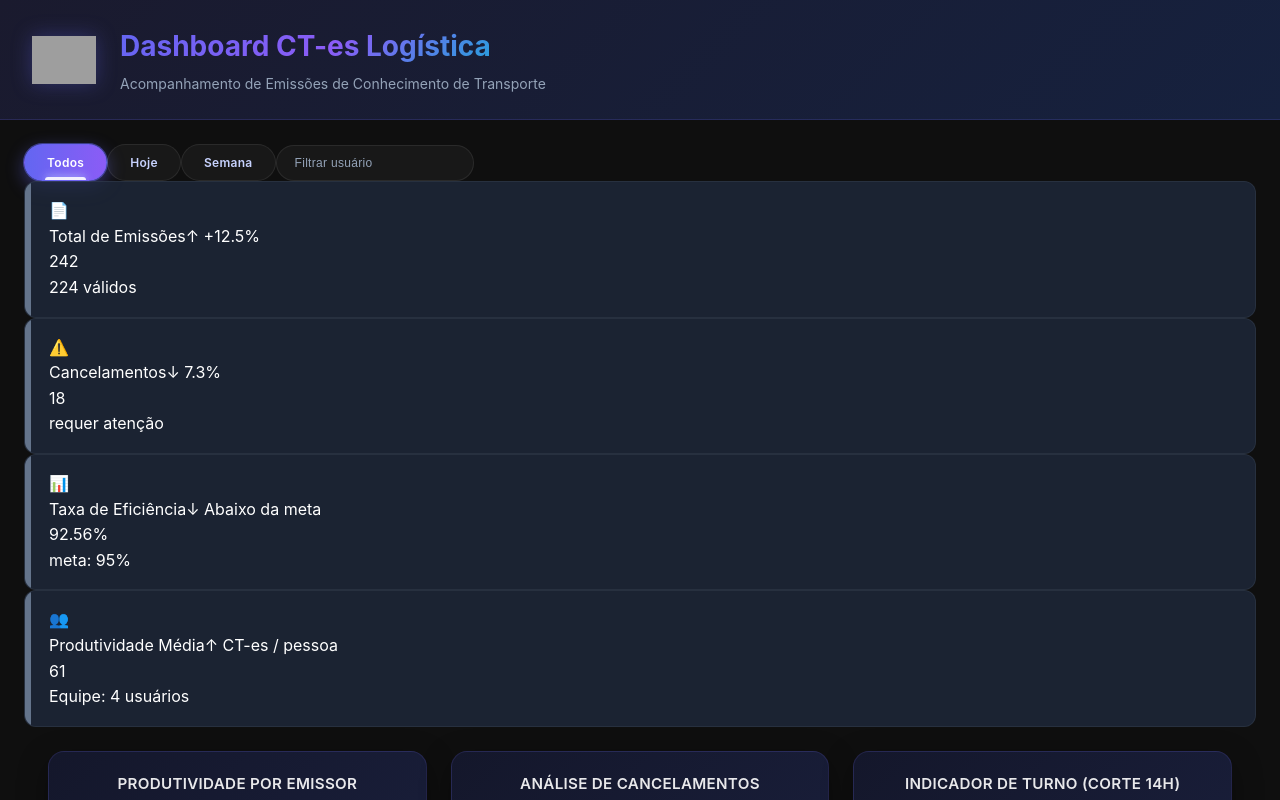
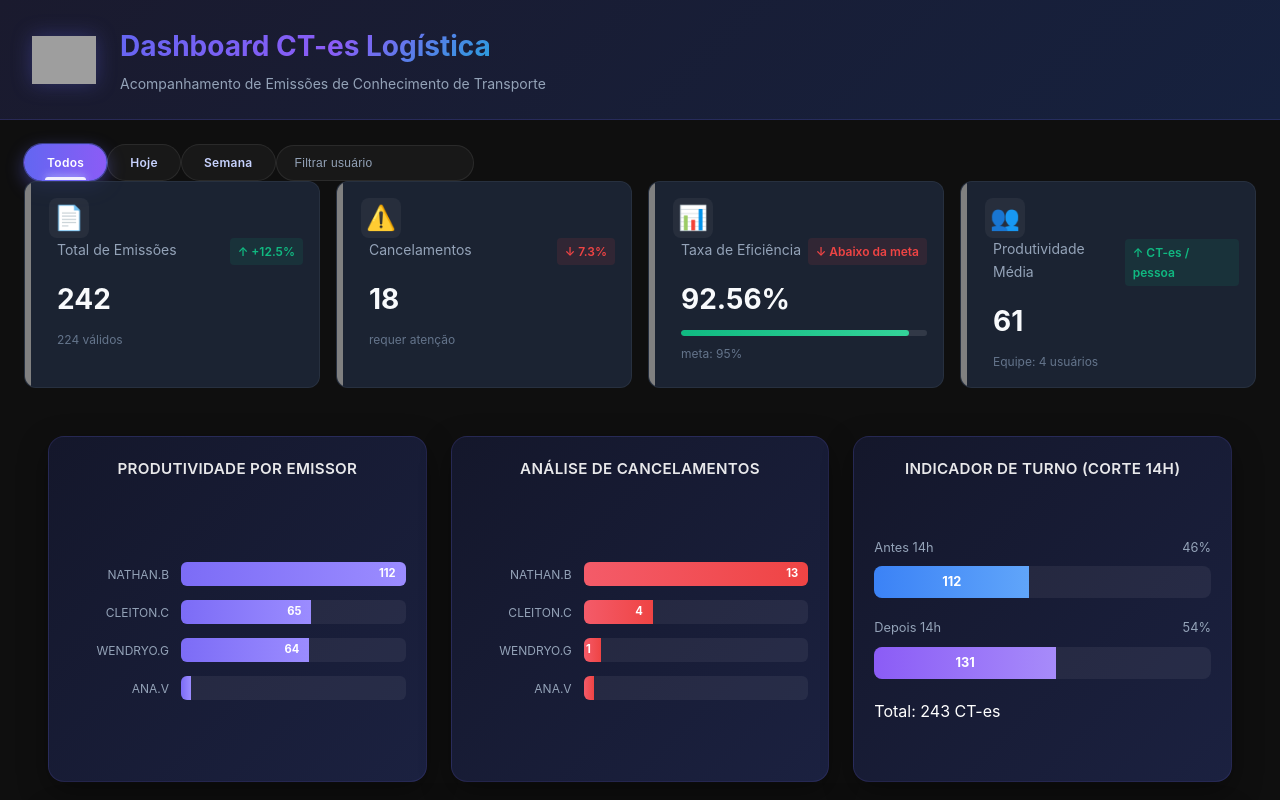
Before and after one commit to nathanbarretosilveira-dev/dash, a React (Vite) app: page / in a window 1280 px wide. Shown: the top 800 px of the page. Built offline with nearby package versions, Linux system fonts and the light colour scheme; grey boxes are pictures that could not be loaded.

Commit message:
Update kpis.css

```diff
--- a/src/components/kpis.css
+++ b/src/components/kpis.css
@@ -1,74 +1,174 @@
-/* ... (mantenha o .kpis-container e .kpi-card como estão) ... */
+.kpis-container {
+  display: grid;
+  grid-template-columns: repeat(4, 1fr);
+  gap: 1rem;
+  margin-bottom: 1.5rem;
+}
+
+.kpis-loading {
+  text-align: center;
+  padding: 2rem;
+  color: #94a3b8;
+}
 
 .kpi-card {
   background: rgba(30, 41, 59, 0.8);
   border-radius: 12px;
-  padding: 1rem 1rem 1rem 1.5rem;
+  padding: 1rem 1rem 1rem 1.5rem; /* espaço para a barra lateral */
   border: 1px solid rgba(148, 163, 184, 0.1);
   transition: all 0.3s ease;
   position: relative;
   overflow: hidden;
 }
 
-/* Barra lateral - Ajuste de seletor para garantir a aplicação da cor */
+/* Barra lateral colorida */
 .kpi-card::before {
   content: '';
   position: absolute;
   left: 0;
   top: 0;
   bottom: 0;
-  width: 6px;
+  width: 6px; /* largura da barra */
   border-radius: 12px 0 0 12px;
-  z-index: 1;
-  background: #64748b; /* Cinza neutro apenas como fallback real */
-  transition: all 0.5s ease;
+  z-index: 1; /* garante que fique visível sobre o fundo */
+  background: gray; /* fallback caso a cor não seja aplicada */
+  transition: background 0.5s ease, background-size 0.5s ease;
 }
 
-/*
-   AJUSTE AQUI: Unimos .kpi-card com a classe de cor.
-   Certifique-se de que no HTML o elemento tenha as duas classes:
-   class="kpi-card kpi-purple"
-*/
-
-.kpi-card.kpi-purple::before {
-  background: linear-gradient(to bottom, #6366f1, #8b5cf6) !important;
+/* Cores específicas iniciais da barra */
+.kpi-purple::before {
+  background: linear-gradient(to bottom, #6366f1, #8b5cf6);
+  background-size: 100% 100%;
+}
+.kpi-red::before {
+  background: linear-gradient(to bottom, #ef4444, #f97316);
+  background-size: 100% 100%;
+}
+.kpi-green::before {
+  background: linear-gradient(to bottom, #10b981, #34d399);
+  background-size: 100% 100%;
+}
+.kpi-orange::before {
+  background: linear-gradient(to bottom, #f59e0b, #fbbf24);
+  background-size: 100% 100%;
 }
 
-.kpi-card.kpi-red::before {
-  background: linear-gradient(to bottom, #ef4444, #f97316) !important;
+/* Efeito hover do card */
+.kpi-card:hover {
+  transform: translateY(-2px);
+  box-shadow: 0 8px 24px rgba(0, 0, 0, 0.3);
 }
 
-.kpi-card.kpi-green::before {
-  background: linear-gradient(to bottom, #10b981, #34d399) !important;
+/* Gradiente animado ao passar o mouse */
+.kpi-card.kpi-purple:hover::before {
+  background: linear-gradient(to bottom, #6366f1, #8b5cf6, #a78bfa, #6366f1);
+  background-size: 100% 400%;
+  animation: slideGradient 3s linear infinite;
 }
-
-.kpi-card.kpi-orange::before {
-  background: linear-gradient(to bottom, #f59e0b, #fbbf24) !important;
+.kpi-card.kpi-red:hover::before {
+  background: linear-gradient(to bottom, #ef4444, #f97316, #fca5a5, #ef4444);
+  background-size: 100% 400%;
+  animation: slideGradient 3s linear infinite;
 }
-
-/* Efeito hover com gradiente animado */
-.kpi-card.kpi-purple:hover::before {
-  background: linear-gradient(to bottom, #6366f1, #8b5cf6, #a78bfa, #6366f1) !important;
-  background-size: 100% 400% !important;
+.kpi-card.kpi-green:hover::before {
+  background: linear-gradient(to bottom, #10b981, #34d399, #6ee7b7, #10b981);
+  background-size: 100% 400%;
+  animation: slideGradient 3s linear infinite;
+}
+.kpi-card.kpi-orange:hover::before {
+  background: linear-gradient(to bottom, #f59e0b, #fbbf24, #fde68a, #f59e0b);
+  background-size: 100% 400%;
   animation: slideGradient 3s linear infinite;
 }
 
-.kpi-card.kpi-red:hover::before {
-  background: linear-gradient(to bottom, #ef4444, #f97316, #fca5a5, #ef4444) !important;
-  background-size: 100% 400% !important;
-  animation: slideGradient 3s linear infinite;
+/* Animação da barra */
+@keyframes slideGradient {
+  0% { background-position: 0 0; }
+  100% { background-position: 0 100%; }
 }
 
-.kpi-card.kpi-green:hover::before {
-  background: linear-gradient(to bottom, #10b981, #34d399, #6ee7b7, #10b981) !important;
-  background-size: 100% 400% !important;
-  animation: slideGradient 3s linear infinite;
+/* Conteúdo do card */
+.kpi-header {
+  display: flex;
+  justify-content: space-between;
+  align-items: center;
+  margin-bottom: 0.75rem;
 }
 
-.kpi-card.kpi-orange:hover::before {
-  background: linear-gradient(to bottom, #f59e0b, #fbbf24, #fde68a, #f59e0b) !important;
-  background-size: 100% 400% !important;
-  animation: slideGradient 3s linear infinite;
+.kpi-icon {
+  font-size: 1.5rem;
+  width: 40px;
+  height: 40px;
+  display: flex;
+  align-items: center;
+  justify-content: center;
+  background: rgba(255, 255, 255, 0.05);
+  border-radius: 8px;
 }
 
-/* ... (restante do código de animação e conteúdo) ... */
+.kpi-trend {
+  font-size: 0.75rem;
+  font-weight: 600;
+  padding: 0.25rem 0.5rem;
+  border-radius: 4px;
+}
+
+.kpi-trend.up {
+  color: #10b981;
+  background: rgba(16, 185, 129, 0.1);
+}
+
+.kpi-trend.down {
+  color: #ef4444;
+  background: rgba(239, 68, 68, 0.1);
+}
+
+.kpi-content {
+  padding-left: 0.5rem;
+}
+
+.kpi-title {
+  font-size: 0.875rem;
+  color: #94a3b8;
+  margin-bottom: 0.25rem;
+}
+
+.kpi-value {
+  font-size: 1.75rem;
+  font-weight: 700;
+  color: #f8fafc;
+  margin-bottom: 0.5rem;
+}
+
+.kpi-progress {
+  width: 100%;
+  height: 6px;
+  background: rgba(255, 255, 255, 0.1);
+  border-radius: 3px;
+  overflow: hidden;
+  margin-bottom: 0.5rem;
+}
+
+.kpi-progress-bar {
+  height: 100%;
+  background: linear-gradient(90deg, #10b981, #34d399);
+  border-radius: 3px;
+  transition: width 0.5s ease;
+}
+
+.kpi-detail {
+  font-size: 0.75rem;
+  color: #64748b;
+}
+
+@media (max-width: 1200px) {
+  .kpis-container {
+    grid-template-columns: repeat(2, 1fr);
+  }
+}
+
+@media (max-width: 768px) {
+  .kpis-container {
+    grid-template-columns: 1fr;
+  }
+}
```
